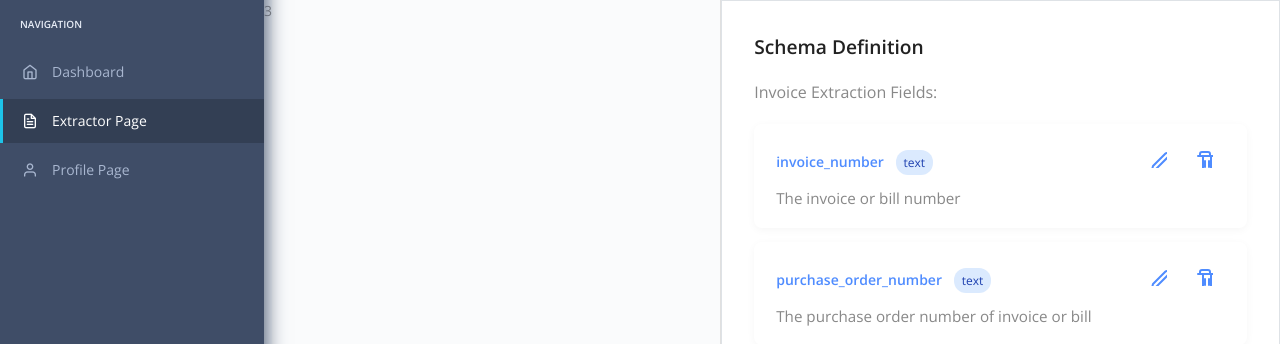
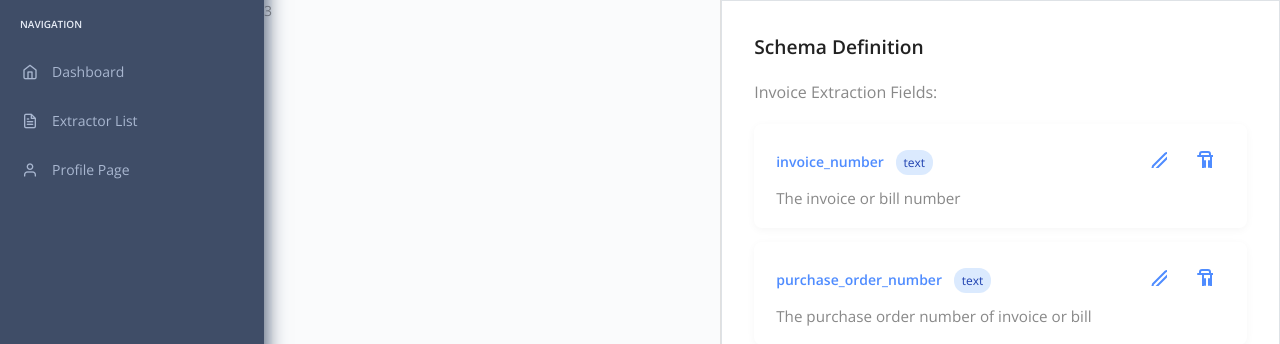
Before and after one commit to AndrewYapKJ/flask_document_pro, a Flask app: page /index/extractor-extract in a window 1280 px wide. Shown: the part 78-422 px from the top of the page. Run offline with Flask 3, Linux system fonts and the light colour scheme; the visitor is signed in with stand-in values (Sample User, id 1); data comes from the database, SQL or seed files in the repository; parts of the project's set-up code (start-up, migrations or seed data) failed here and were passed over; some libraries are stand-ins or nearby versions.

Commit message:
Add workflow page

```diff
--- a/apps/home/routes.py
+++ b/apps/home/routes.py
@@ -29,6 +29,10 @@ def extractor_extract():
 def extractor_extract_viewport():
     return render_template('home/extractor-viewport.html', segment='extractor-viewport')
 
+@blueprint.route('/index/extractor-list')
+@login_required
+def extractor_list():
+    return render_template('home/extractor-list.html', segment='extractor-list')
 
 @blueprint.route('/create_bot', methods=['POST'])
 def create_bot():
@@ -253,8 +257,25 @@ def api_create_extractor():
         from apps import db
 
         extractor = Extractor(name=name, description=description, schema=schema)
-        db.session.add(extractor)
-        db.session.commit()
+
+        # Generate a unique uid and attempt to commit. If a collision occurs (very rare with UUID4),
+        # retry a few times before failing.
+        from sqlalchemy.exc import IntegrityError
+
+        max_attempts = 5
+        for attempt in range(max_attempts):
+            extractor.uid = Extractor.generate_uid()
+            db.session.add(extractor)
+            try:
+                db.session.commit()
+                break
+            except IntegrityError as ie:
+                # UID collision or other unique constraint violation; rollback and retry UID
+                db.session.rollback()
+                if attempt == max_attempts - 1:
+                    raise ie
+                # otherwise, try again with a new uid
+                continue
 
         return jsonify({'success': True, 'extractor': extractor.to_dict()})
 
--- a/apps/templates/includes/sidebar.html
+++ b/apps/templates/includes/sidebar.html
@@ -20,22 +20,28 @@
                     <a href="/" class="nav-link "><span class="pcoded-micon"><i class="feather icon-home"></i></span><span
                             class="pcoded-mtext">Dashboard</span></a>
                 </li>
-                <li data-username="Extractor Page"
+           <!--       <li data-username="Extractor Page"
                     class="nav-item {% if '-extract' in segment %} active {% endif %}">
                     <a href="/index/extractor-extract" class="nav-link">
                         <span class="pcoded-micon"><i class="feather icon-file-text"></i></span>
                             <span class="pcoded-mtext">Extractor Page</span></a>
                 </li>
-            <!--    <li data-username="Fixed Extractor Page"
+      <li data-username="Fixed Extractor Page"
                     class="nav-item {% if 'viewport' in segment %} active {% endif %}">
                     <a href="/index/extractor-viewport" class="nav-link">
                         <span class="pcoded-micon"><i class="feather icon-file-text"></i></span>
                             <span class="pcoded-mtext">Fixed Position Extractor Page</span></a>
                 </li>
             -->
+                <li data-username="Extractor List"
+                    class="nav-item {% if 'extractor-list' in segment %} active {% endif %}">
+                    <a href="/index/extractor-list" class="nav-link">
+                        <span class="pcoded-micon"><i class="feather icon-file-text"></i></span>
+                            <span class="pcoded-mtext">Extractor List</span></a>
+                </li>
                 <li data-username="Profile Page"
                     class="nav-item {% if 'profile' in segment %} active {% endif %}">
-                    <a href="/profile.html" class="nav-link">
+                    <a href="/profile" class="nav-link">
                         <span class="pcoded-micon"><i class="feather icon-user"></i></span>
                             <span class="pcoded-mtext">Profile Page</span></a>
                 </li>
```
Also changed, not shown: apps/models/extractor.py (+10 -1 lines), apps/templates/home/extractor-list.html (+5 -7 lines).
